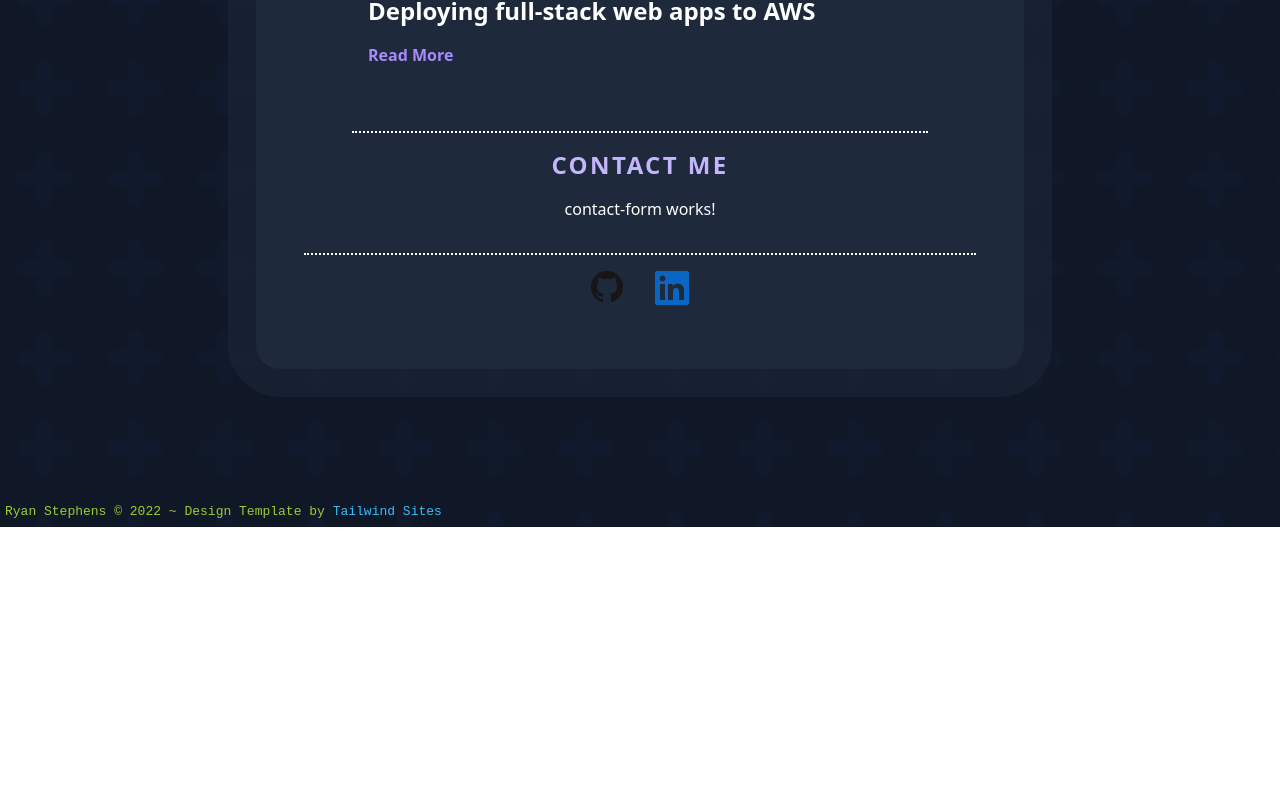
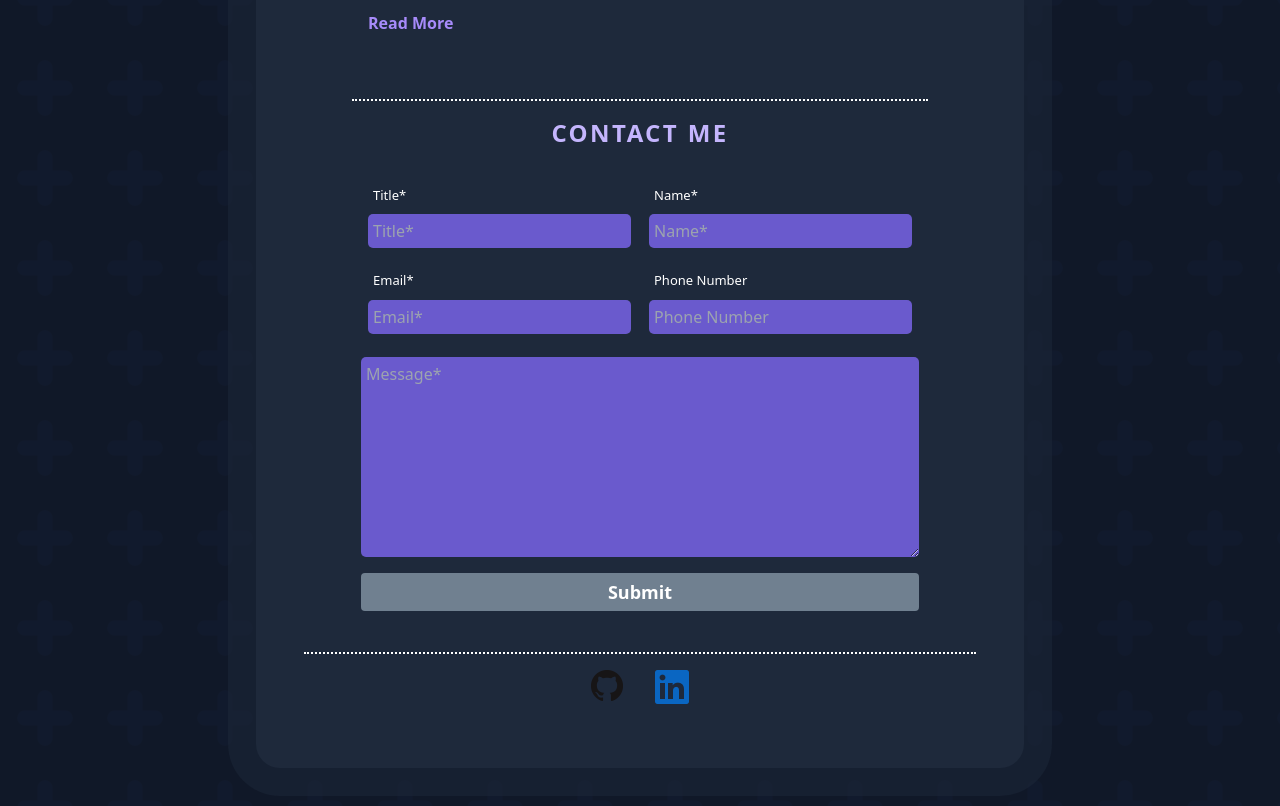
Before and after one commit to rnstphns/portfolio-front-end, an Angular app: page / in a window 1280 px wide. Shown: the part 1202-2008 px from the top of the page. Before the commit the page ends 1729 px from the top, so only its background shows below. Built offline with nearby package versions, Linux system fonts and the light colour scheme.

Commit message:
form client side validation and cues

```diff
--- a/src/app/app.component.html
+++ b/src/app/app.component.html
@@ -65,9 +65,10 @@
             About
           </h2>
           <p
-            class="text-l sm:text-3xl mt-8 leading-relaxed sm:leading-relaxed"
+            class="text-l sm:text-xl mt-8 leading-relaxed sm:leading-relaxed"
           >
-            A software developer with a passion for sustainable solutions.
+            I came to a career in programming after 6 years of work in the solar PV industry.
+
           </p>
           <p></p>
         </div>
--- a/src/app/contact-form/contact-form.component.ts
+++ b/src/app/contact-form/contact-form.component.ts
@@ -1,20 +1,72 @@
 import { Component, OnInit } from '@angular/core';
+import { FormBuilder, FormGroup, Validators } from '@angular/forms';
+import { HttpClient } from '@angular/common/http';
 
 @Component({
   selector: 'app-contact-form',
   template: `
-    <p>
-      contact-form works!
-    </p>
+    <label for="contact-form"></label>
+        <form [formGroup]="contactForm" (ngSubmit)="submitForm()" class="form">
+        <div class="grid grid-cols-2">
+          <div class="input-label-pair">
+            <label for="title">Title*</label>
+            <!-- <span *ngIf="!contactForm.get('MessageTitle')?.valid && contactForm.get('MessageTitle')?.touched" class="alert">Please enter a title</span>  -->
+            <input formControlName="MessageTitle" type="text" placeholder = "Title*" id="title">
+          </div>
+          <div class="input-label-pair">
+            <label for="name">Name*</label>
+            <!-- <span *ngIf="!contactForm.get('Name')?.valid && contactForm.get('Name')?.touched" class="alert">Please enter a name</span>  -->
+            <input formControlName="Name" type="text" placeholder = "Name*" id="name">
+          </div>
+          <div class="input-label-pair">
+            <label for="email">Email*</label>
+            <!-- <span *ngIf="!contactForm.get('Email')?.valid && contactForm.get('Email')?.dirty" class="alert">Email is not valid</span>  -->
+            <input formControlName="Email" type="email" placeholder = "Email*" id = "email">
+          </div>
+          <div class="input-label-pair">
+            <label for="phone">Phone Number</label>
+            <input formControlName="Phone" type="text" placeholder = "Phone Number" id="phone">
+          </div>
+        </div>
+          <div class="flex flex-col"> <textarea formControlName="Message" type="text" placeholder = "Message*" class="message-field" id="message"></textarea>
+          <span *ngIf="!contactForm.get('Message')?.valid && contactForm.get('Message')?.touched" class="alert">Please send me a message (if you want to)</span>
+        </div>
+          <div class="flex flex-col">
+            <button [disabled]="!contactForm.valid" class="text-white bg-[slategray] rounded font-bold text-base sm:text-lg" type = "submit">Submit</button>
+</div>
+      </form>
   `,
-  styles: [
-  ]
+  styleUrls: ['../../styles.css']
 })
 export class ContactFormComponent implements OnInit {
 
-  constructor() { }
+  contactForm!: FormGroup;
+  apiURL: string = "https://csj7tgphj7.execute-api.us-east-1.amazonaws.com/contact";
+
+  constructor(private fb: FormBuilder, private http: HttpClient) {
+    this.contactForm = fb.group({
+      MessageTitle: ['', Validators.required],
+      Email: ['', Validators.compose([Validators.required, Validators.email])],
+      Phone: ['', Validators.pattern('^(\(\d{3}\)|\d{3})-?\d{3}-?\d{4}$')],
+      Message: ['', Validators.required],
+      Name: ['', Validators.required]
+    })
+  }
 
   ngOnInit(): void {
   }
 
+  submitForm() {
+    if (this.contactForm.valid) {
+      const formValue = JSON.stringify(this.contactForm.getRawValue())
+      console.log(formValue)
+    }
+  }
+
+  pullFirst(object: Object) {
+    if (object instanceof Array)
+      return object[0]
+    else
+      return object
+  }
 }
--- a/src/styles.css
+++ b/src/styles.css
@@ -6,3 +6,36 @@ body .footer {
   display: flex;
   flex-direction: column;
 }
+form *{
+  padding: 5px;
+  margin: 2px;
+}
+form div input{
+  background-color: slateblue;
+}
+.message-field{
+  background-color: slateblue;
+  min-height: 200px;
+}
+.alert{
+  color: #a94442;
+}
+.input-label-pair label {
+  flex-direction: column;
+  text-align: left;
+  font-size: small;
+}
+.input-label-pair{
+  display: flex;
+  flex-direction: column;
+  justify-content: flex-start;
+}
+input, textarea{
+  border-radius: 5px;
+}
+.ng-valid[required], .ng-valid.required  {
+  border-left: 5px solid #42A948;
+}
+.ng-touched .ng-invalid:not(form) {
+  border-left: 5px solid #a94442;
+}
```
Also changed, not shown: src/app/app.module.ts (+5 -2 lines).
